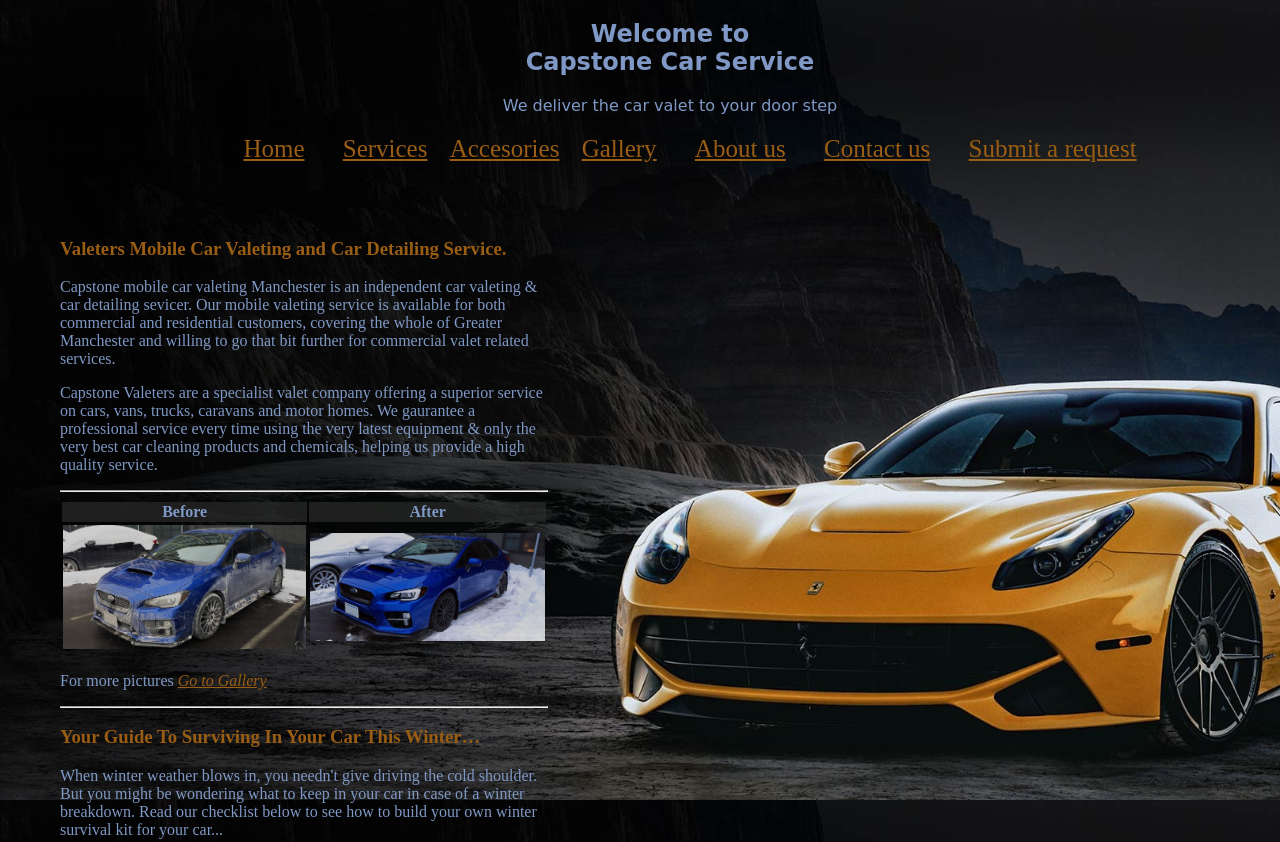
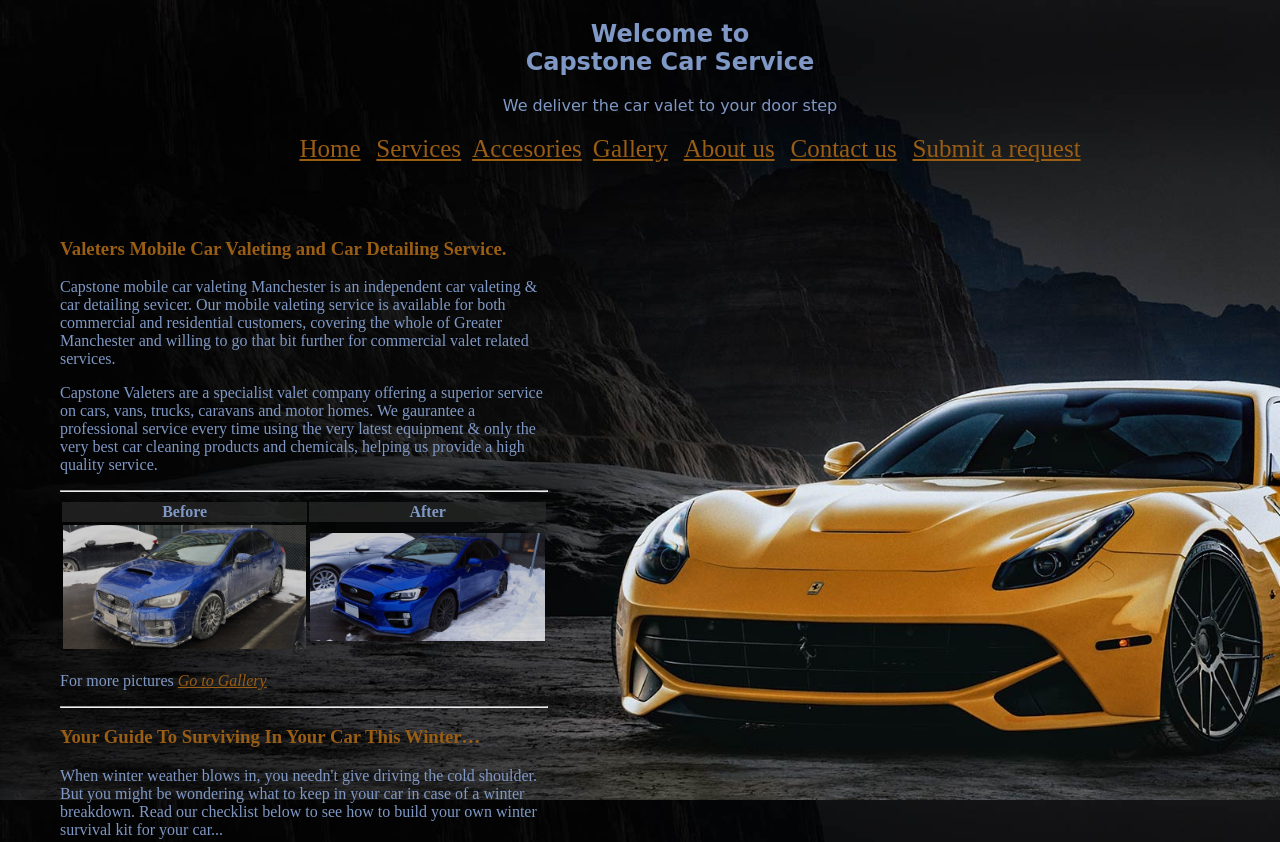
Before and after one commit to azoarob/CapstoneCarService, a plain HTML site: page index.html in a window 1280 px wide. Shown: the top 842 px of the page. Drawn offline with Linux system fonts and the light colour scheme.

Commit message:
Update style.css

```diff
--- a/style.css
+++ b/style.css
@@ -35,7 +35,7 @@ a{
 }
 
 .links {
-	padding : 0 1rem;
+	padding : 0 0.3rem;
 	height = 100%;
 }
 
```
